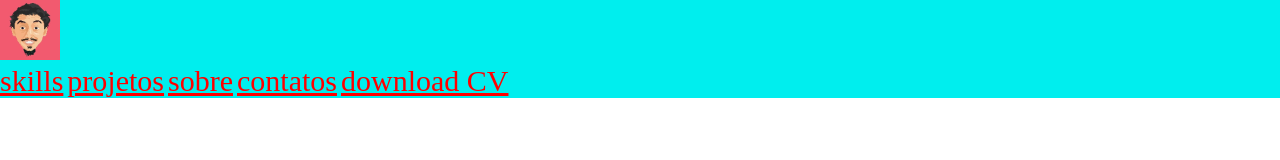
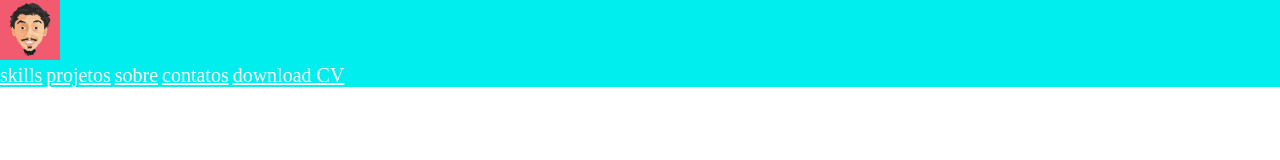
Before and after one commit to NaBorges/portifolio, a plain HTML site: page index.html in a window 1280 px wide. Drawn offline with Linux system fonts and the light colour scheme.

Commit message:
atualizações

```diff
--- a/css/style.css
+++ b/css/style.css
@@ -5,7 +5,8 @@ header{
 
 a{
 
-    color: red;
-    font-size: 30px;
+    color: #FFF;
+    font-size: 20px;
+    font-family: 'fira code' ;
 
 }
```
